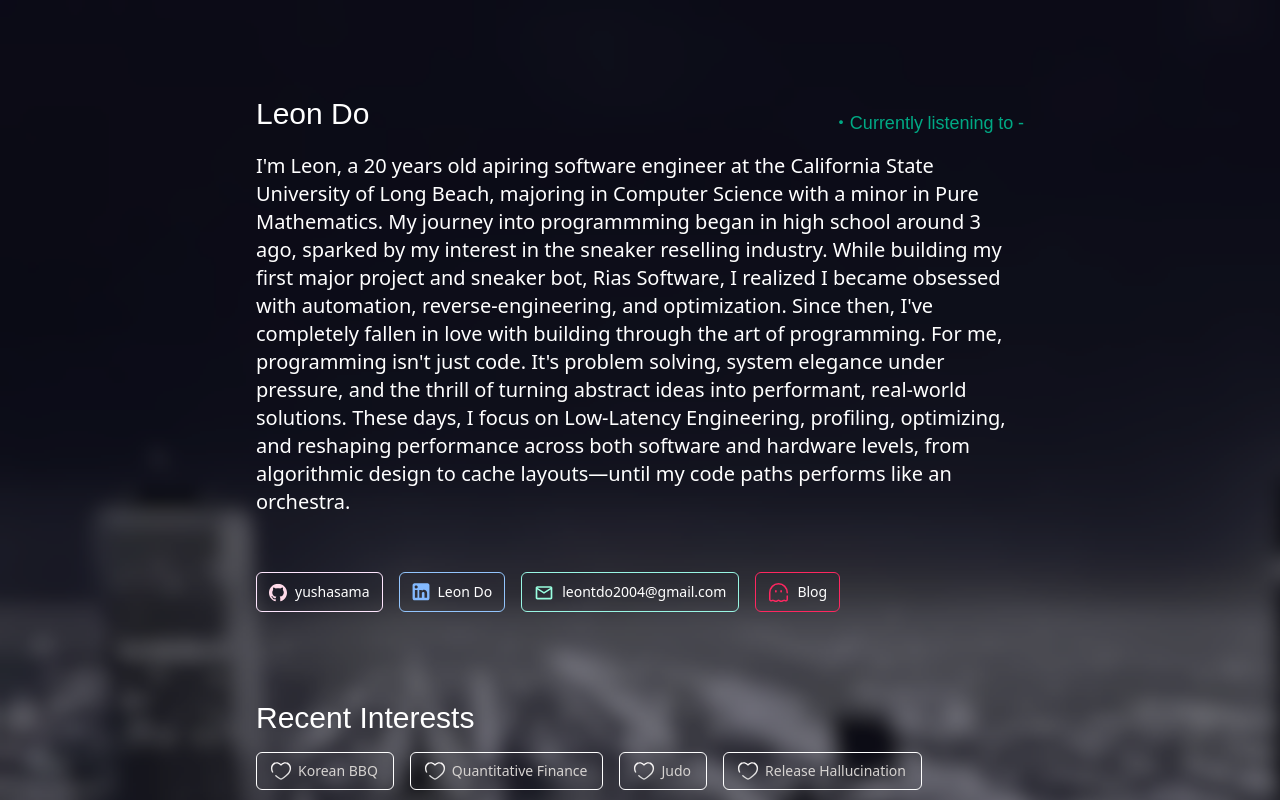
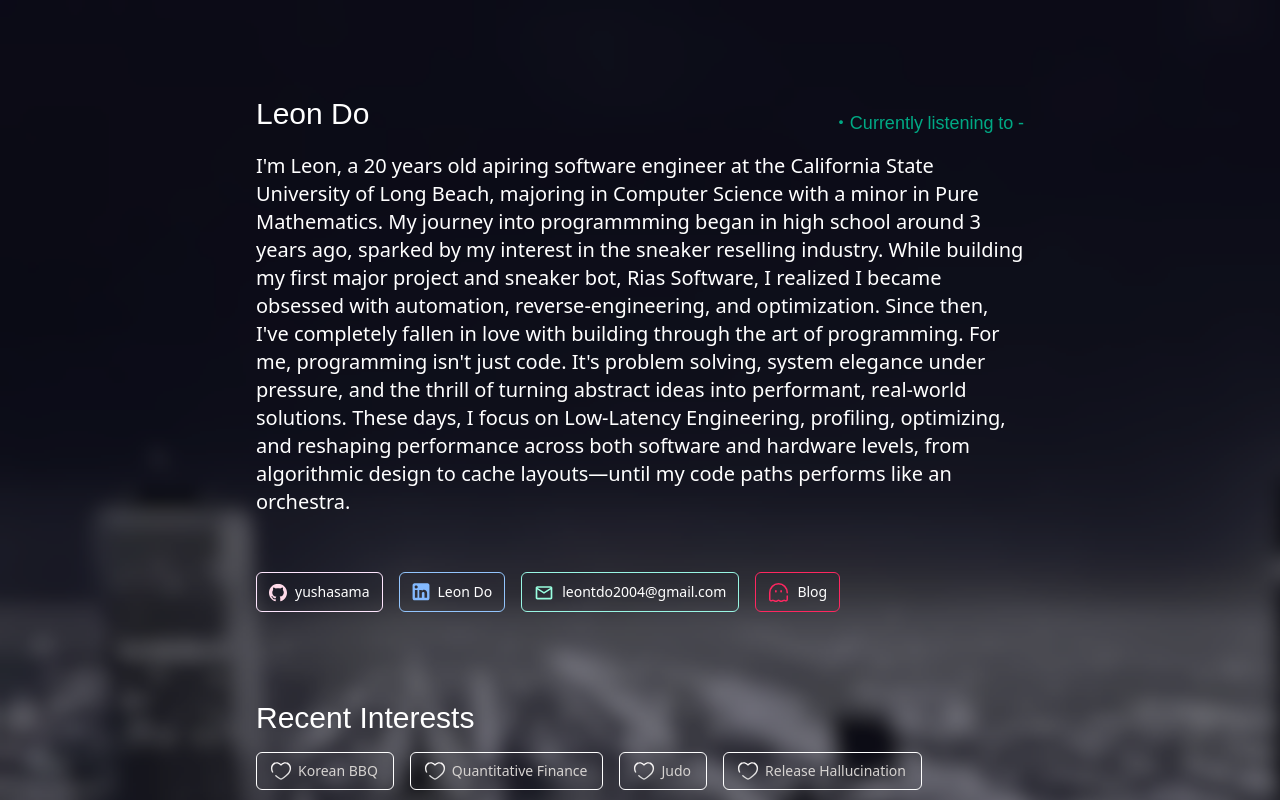
Before and after one commit to yushasama/koishiteru, a Next.js app: page / in a window 1280 px wide. Shown: the top 800 px of the page. Built offline with nearby package versions, Linux system fonts and the light colour scheme; no server answers.

Commit message:
Fixed bio

```diff
--- a/app/page.tsx
+++ b/app/page.tsx
@@ -90,7 +90,7 @@ export default function Home() {
 			<div className='pt-4 pb-12'>
 				<div className='md:text-lg xl:text-xl 2xl:text-2xl font-thin'>I&apos;m Leon, a {calculateYearsSinceDate("03/07/2004")} years old apiring software engineer at
 					the California State University of Long Beach, majoring in Computer Science with a minor in Pure Mathematics.
-					My journey into programmming began in high school around {calculateYearsSinceDate("02/28/2021")} ago, sparked by
+					My journey into programmming began in high school around {calculateYearsSinceDate("02/28/2021")} years ago, sparked by
 					my interest in the sneaker reselling industry. While building my first major project and sneaker bot, Rias Software, I realized I became
 					obsessed with automation, reverse-engineering, and optimization.
 
```
